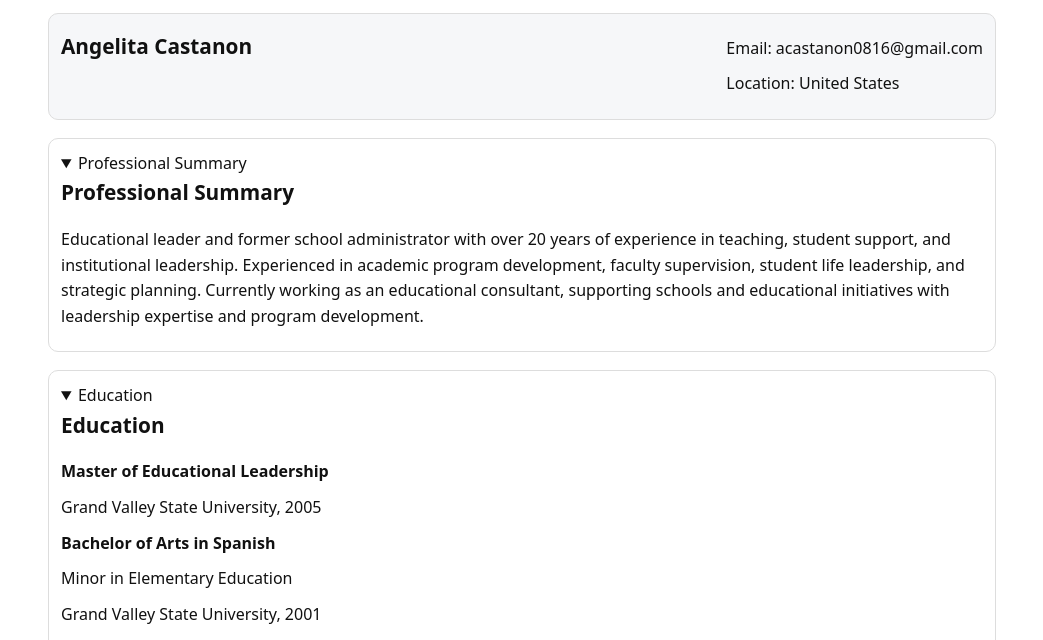
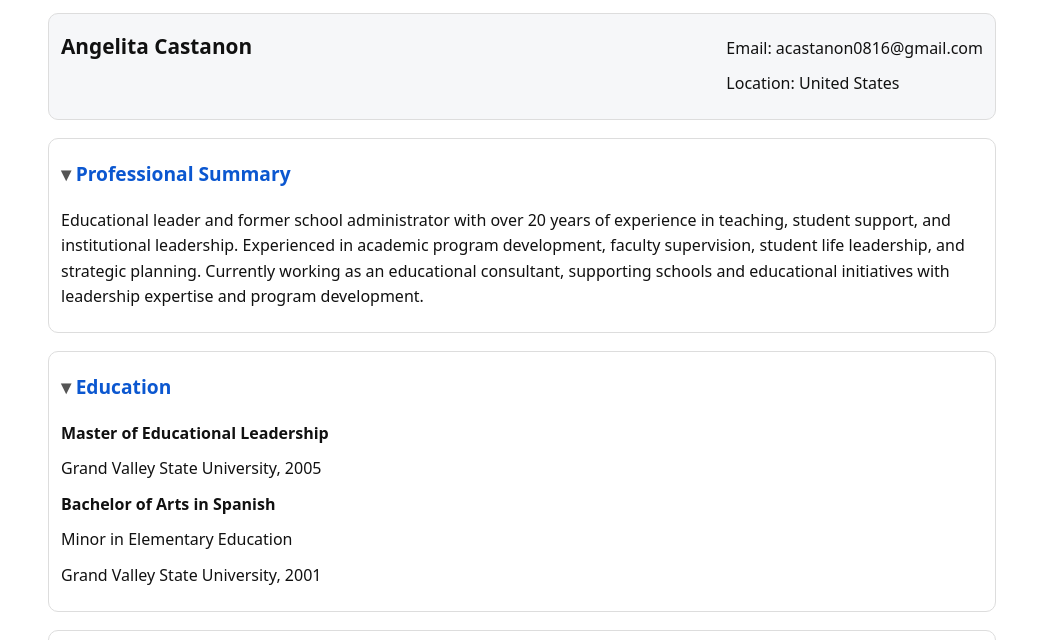
Before and after one commit to acastanon0816-blip/portfolio, a plain HTML site: page resume.html in a window 1280 px wide. Shown: the part 136-776 px from the top of the page, without its empty margins (118-1161 px from the left). Drawn offline with Linux system fonts and the light colour scheme.

Commit message:
testing more code for resume

```diff
--- a/css/resume.css
+++ b/css/resume.css
@@ -7,9 +7,9 @@
   align-items: baseline;
   justify-content: space-between;
   padding: 12px;
-  border: 1px solid #dddddd;
+  border: 1px solid var(--border);
   border-radius: 10px;
-  background: #f6f7f9;
+  background: var(--surface);
 }
 
 .resume-header h2 {
@@ -19,11 +19,32 @@
 .resume-section {
   margin-top: 18px;
   padding: 12px;
-  border: 1px solid #dddddd;
+  border: 1px solid var(--border);
   border-radius: 10px;
-  background: #ffffff;
+  background: var(--bg);
 }
 
-.resume-section h2 {
-  margin-top: 0;
+.resume-section summary {
+  font-size: 1.2rem;
+  font-weight: 600;
+  cursor: pointer;
+  padding: 8px 0;
+  list-style: none;
 }
+
+.resume-section summary::-webkit-details-marker {
+  display: none;
+}
+
+.resume-section summary::before {
+  content: "▸ ";
+  color: var(--muted);
+}
+
+.resume-section details[open] summary::before {
+  content: "▾ ";
+}
+
+.resume-section details[open] summary {
+  color: var(--link);
+}
--- a/resume.html
+++ b/resume.html
@@ -83,8 +83,6 @@
         <details open>
   <summary>Professional Summary</summary>
   <!-- The content of the Professional Summary section is now hidden by default and can be expanded by clicking on the summary. -->
-        </details>
-        <h2>Professional Summary</h2>
         <p>
           Educational leader and former school administrator with over 20 years of
           experience in teaching, student support, and institutional leadership.
@@ -93,27 +91,26 @@
           an educational consultant, supporting schools and educational
           initiatives with leadership expertise and program development.
         </p>
+        </details>
       </section>
 
       <section class="resume-section">
         <details open>
   <summary>Education</summary>
   <!-- The content of the Education section is now hidden by default and can be expanded by clicking on the summary. -->
-        <h2>Education</h2>
         <p><strong>Master of Educational Leadership</strong></p>
         <p>Grand Valley State University, 2005</p>
 
         <p><strong>Bachelor of Arts in Spanish</strong></p>
         <p>Minor in Elementary Education</p>
         <p>Grand Valley State University, 2001</p>
+        </details>
       </section>
 
       <section class="resume-section">
         <details open>
   <summary>Professional Experience</summary>
   <!-- The content of the Professional Experience section is now hidden by default and can be expanded by clicking on the summary. -->
-        <h2>Professional Experience</h2>
-
         <p><strong>Educational Consultant</strong> (2023–Present)</p>
         <ul>
           <li>Provide strategic guidance and leadership support to educational institutions.</li>
@@ -141,13 +138,13 @@
           <li>Led department curriculum planning and faculty collaboration.</li>
           <li>Taught Spanish and supported elementary education initiatives.</li>
         </ul>
+        </details>
       </section>
 
       <section class="resume-section">
         <details open>
   <summary>Skills</summary>
   <!-- The content of the Skills section is now hidden by default and can be expanded by clicking on the summary. -->
-        <h2>Skills</h2>
         <ul>
           <li>Educational Leadership &amp; Administration</li>
           <li>Strategic Planning</li>
@@ -157,6 +154,7 @@
           <li>Adobe Photoshop &amp; Adobe Animate</li>
           <li>HTML &amp; GitHub Pages</li>
         </ul>
+        </details>
       </section>
     </main>
 
```
